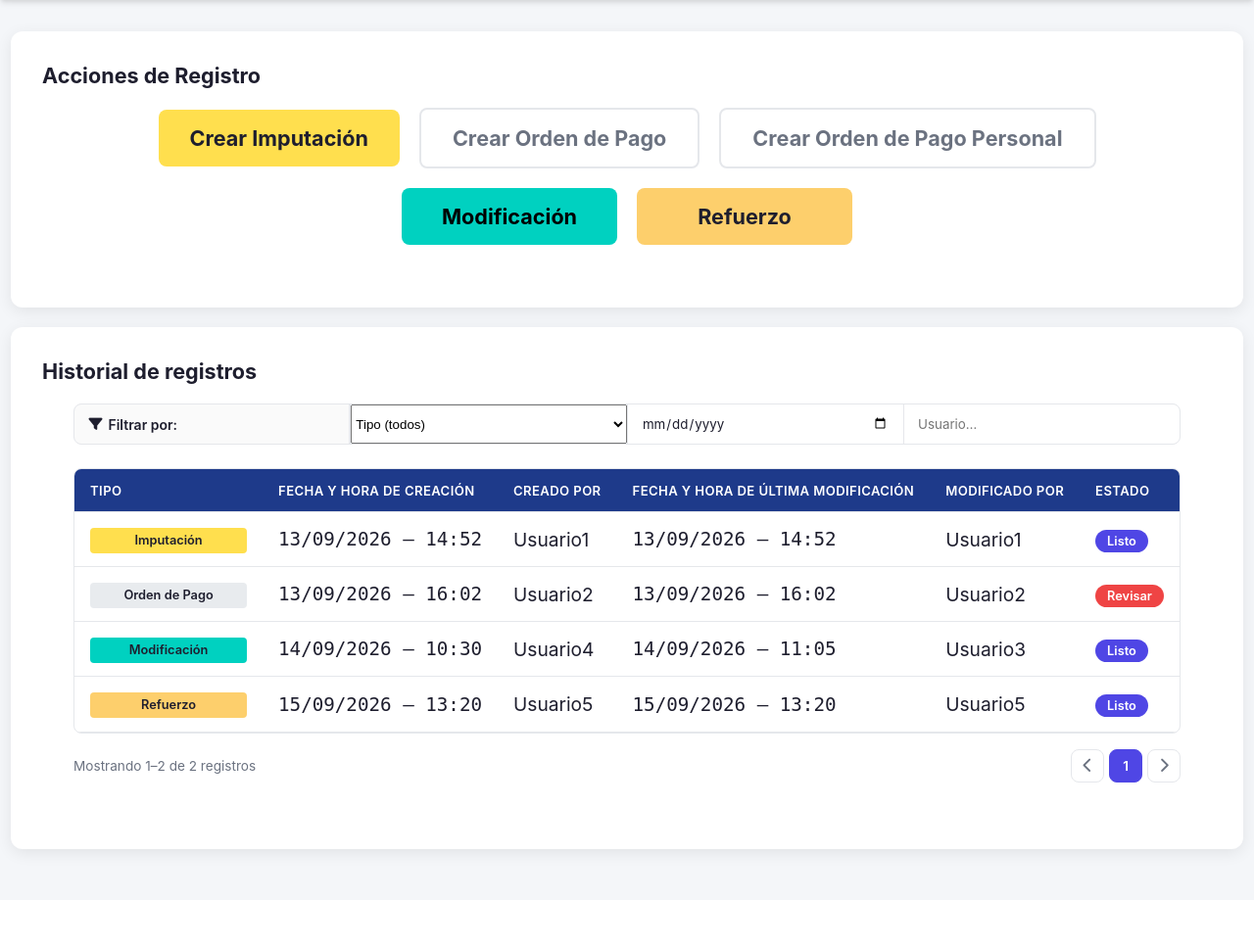
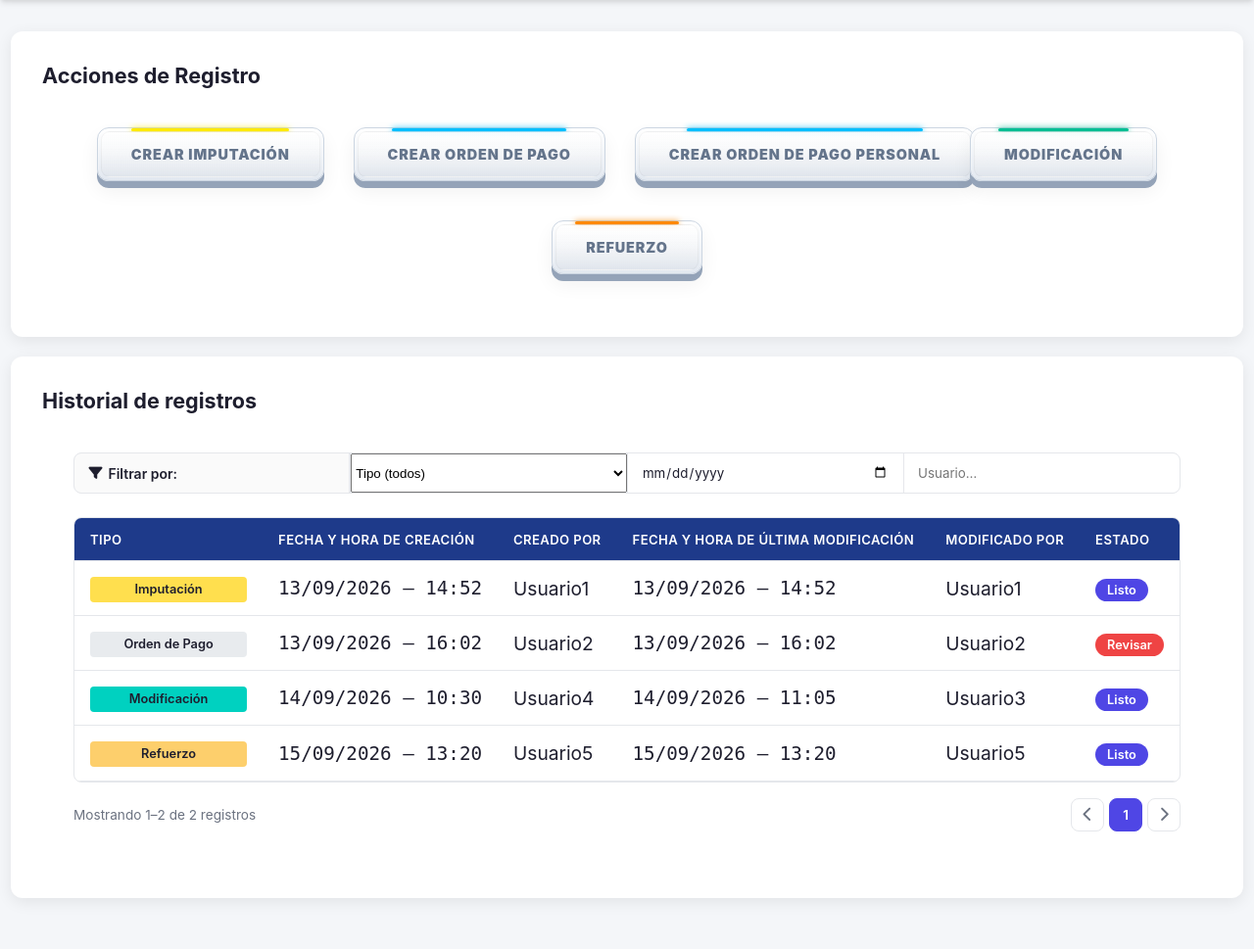
Before and after one commit to Mohoka-koko/SAPRH1, a Django app: template backend/dashboards/templates/dashboards/admin/registros.html in a window 1280 px wide. Shown: the part 64-1033 px from the top of the page at 98% size. Before the commit the page ends 945 px from the top, so only its background shows below. Run offline with Django 5.2, Linux system fonts and the light colour scheme; the template is opened without the code that fills it, so the values that code supplies are empty; parts of the project's set-up code (start-up, migrations or seed data) failed here and were passed over.

Commit message:
mejora de los botones de creacion de registros

```diff
--- a/backend/dashboards/templates/dashboards/admin/registros.html
+++ b/backend/dashboards/templates/dashboards/admin/registros.html
@@ -11,11 +11,21 @@
     <div class="card card-acciones">
         <h2 class="card-header-title">Acciones de Registro</h2>
         <div class="actions-container-xl">
-            <a href="{% url 'imputacion' %}" class="btn-registro-xl btn-xl-yellow">Crear Imputación</a>
-            <a href="{% url 'lista_imputaciones' %}" target="_blank" class="btn-registro-xl btn-xl-outline">Crear Orden de Pago</a>
-            <a href="{% url 'ordenpagopersonal' %}" target="_blank" class="btn-registro-xl btn-xl-outline">Crear Orden de Pago Personal</a>
-            <a href="{% url 'modificacion' %}" class="btn-registro-xl btn-xl-green">Modificación</a>
-            <a href="{% url 'refuerzo' %}" class="btn-registro-xl btn-xl-orange">Refuerzo</a>
+            <a href="{% url 'imputacion' %}" class="cyber-key key-yellow">
+                <span class="label">Crear Imputación</span>
+            </a>
+            <a href="{% url 'lista_imputaciones' %}" target="_blank" class="cyber-key key-light-blue">
+                <span class="label">Crear Orden de Pago</span>
+            </a>
+            <a href="{% url 'ordenpagopersonal' %}" target="_blank" class="cyber-key key-light-blue">
+                <span class="label">Crear Orden de Pago Personal</span>
+            </a>
+            <a href="{% url 'modificacion' %}" class="cyber-key key-turquoise">
+                <span class="label">Modificación</span>
+            </a>
+            <a href="{% url 'refuerzo' %}" class="cyber-key key-orange">
+                <span class="label">Refuerzo</span>
+            </a>
         </div>
     </div>
 
--- a/backend/static/css/registros.css
+++ b/backend/static/css/registros.css
@@ -16,69 +16,143 @@
     font-size: 1.35rem; /* Tamaño de título unificado */
     font-weight: 700; /* Bien negrita */
     color: var(--text); /* Color unificado */
-    margin-bottom: 1.25rem;
+    margin-bottom: 2.5rem;
 }
 
 .actions-container-xl {
     display: flex;
-    gap: 20px;
+    column-gap: 30px; /* Espacio horizontal entre botones */
+    row-gap: 40px;    /* Aumentado para dar espacio al brillo/sombra al hacer hover */
     padding: 0 2rem 2rem;
     justify-content: center;
     flex-wrap: wrap;
     align-items: center;
 }
 
-.btn-registro-xl {
-    display: inline-block !important;
-    width: auto !important;
-    min-width: 220px !important;
-    padding: 16px 32px !important;
-    font-size: 1.35rem !important;
-    font-weight: 700 !important;
-    text-decoration: none !important;
-    text-align: center !important;
-    border-radius: var(--radius-sm) !important;
-    cursor: pointer !important;
-    transition: transform 0.2s ease, box-shadow 0.2s ease !important;
+
+/* ===================================================
+ESTILO BASE: CYBER-KEY LIGHT
+=================================================== */
+.cyber-key {
+    position: relative;
+    appearance: none;
+    border: 1px solid #cbd5e1;
+    padding: 18px 34px;
+    font-size: 0.9rem;
+    font-weight: 900;
+    border-radius: 12px;
+    cursor: pointer;
+    outline: none;
+    display: inline-flex;
+    align-items: center;
+    justify-content: center;
+    text-decoration: none;
+    background: linear-gradient(180deg, #ffffff 0%, #e2e8f0 100%);
+    transition: all 0.2s cubic-bezier(0.2, 0.8, 0.2, 1);
+
+    /* Base 3D gris en reposo */
+    box-shadow:
+    0 7px 0 #94a3b8,
+    0 10px 20px rgba(0, 0, 0, 0.06),
+    inset 0 1px 2px rgba(255, 255, 255, 1);
 }
 
-.btn-registro-xl:hover {
-    transform: translateY(-3px) !important;
+/* Tira superior permanente */
+.cyber-key::before {
+    content: '';
+    position: absolute;
+    top: 0;
+    left: 15%;
+    right: 15%;
+    height: 3px;
+    background: var(--key-bright-color);
+    box-shadow: 0 0 6px var(--key-bright-color);
+    border-radius: 2px;
+    transition: box-shadow 0.2s ease;
 }
 
-.btn-xl-yellow {
-    background-color: #ffdf4e !important;
-    color: #1e1e2e !important;
-}
-.btn-xl-yellow:hover {
-    box-shadow: 0 6px 20px rgba(255, 223, 78, 0.4) !important;
+/* Bisel interno */
+.cyber-key::after {
+    content: '';
+    position: absolute;
+    inset: 3px;
+    border-radius: 9px;
+    border: 1px solid rgba(0, 0, 0, 0.04);
+    background: linear-gradient(180deg, rgba(255,255,255,0.8) 0%, rgba(0,0,0,0.02) 100%);
+    pointer-events: none;
 }
 
-.btn-xl-orange {
-    background-color: #fdcf6c !important;
-    color: #1e1e2e !important;
-}
-.btn-xl-orange:hover {
-    box-shadow: 0 6px 20px rgba(253, 207, 108, 0.4) !important;
+/* Texto neutro base */
+.cyber-key .label {
+    position: relative;
+    z-index: 2;
+    letter-spacing: 0.9px;
+    text-transform: uppercase;
+    color: #64748b;
+    transition: color 0.2s ease;
 }
 
-.btn-xl-green {
-    background-color: #00d1c0;
-    color: #000000;
-}
-.btn-xl-green:hover {
-    box-shadow: 0 6px 20px rgba(23, 122, 81, 0.5);
+/* ===================================================
+    HOVER: LA BASE 3D SE VUELVE DEL COLOR NEÓN
+=================================================== */
+.cyber-key:hover {
+    transform: translateY(-2px);
+    background: linear-gradient(180deg, #ffffff 0%, #dbe2ef 100%);
+
+    /* La sombra del relieve toma el color del botón */
+    box-shadow:
+    0 9px 0 var(--key-bright-color),
+    0 12px 20px rgba(0, 0, 0, 0.08),
+    0 18px 30px -2px var(--key-bright-color),
+    inset 0 1px 3px rgba(255, 255, 255, 1);
 }
 
-.btn-xl-outline {
-    background-color: transparent !important;
-    border: 2px solid var(--border) !important;
-    color: var(--text-muted) !important;
+/* Intensifica la tira superior al hacer hover */
+.cyber-key:hover::before {
+    box-shadow: 0 0 12px var(--key-bright-color), 0 0 4px var(--key-bright-color);
 }
-.btn-xl-outline:hover {
-    background-color: var(--secondary) !important;
-    color: var(--text) !important;
-    border-color: var(--text-muted) !important;
+
+/* El texto toma el color brillante */
+.cyber-key:hover .label {
+    color: var(--key-bright-color);
+}
+
+/* Recorrido de pulsación */
+.cyber-key:active {
+    transform: translateY(5px);
+    box-shadow:
+    0 2px 0 var(--key-bright-color),
+    0 6px 15px -2px var(--key-bright-color),
+    0 4px 8px rgba(0, 0, 0, 0.08);
+}
+
+/* ===================================================
+    NUEVA PALETA DE COLORES
+=================================================== */
+
+/* 1. AMARILLO NEÓN (Crear Imputación) */
+.key-yellow {
+    --key-bright-color: #ffea00;
+}
+
+/* 2. CELESTE VIBRANTE (Orden de Pago y Orden de Pago Personal) */
+.key-light-blue {
+    --key-bright-color: #00bfff;
+}
+
+/* 3. CIAN TURQUESA NEÓN (Modificación) */
+.key-turquoise {
+    --key-bright-color: #00be93;
+}
+
+/* 4. NARANJA VIBRANTE (Refuerzo) */
+.key-orange {
+    --key-bright-color: #ff8800;
+}
+
+/* Alineación personalizada: Desplaza 'Modificación' y 'Refuerzo' a la izquierda */
+.actions-container-xl > .cyber-key:nth-child(4) {
+    margin-left: -35px;
 }
 
 /* Filtros */
```
